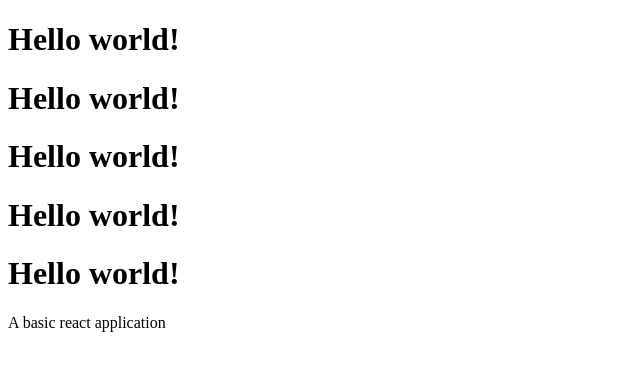
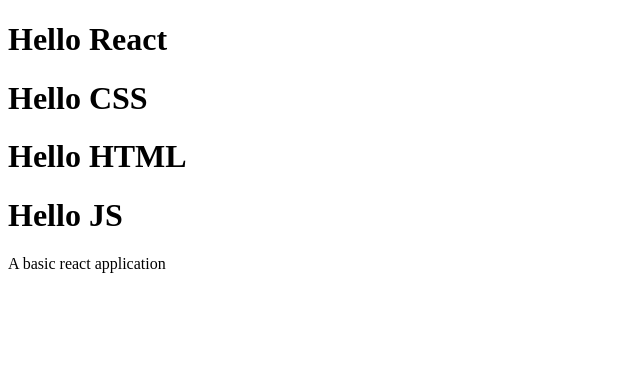
Before and after one commit to vahithabanu/react-fsd56wd2t, a React (Vite) app: page / in a window 1280 px wide. Shown: the top 370 px of the page, without its empty margins (0-640 px from the left). Built offline with nearby package versions, Linux system fonts and the light colour scheme.

Commit message:
props created

```diff
--- a/src/App.jsx
+++ b/src/App.jsx
@@ -10,11 +10,11 @@ import Hello from "./components/Hello";
 function App() {
   return (
     <div>
-   <Hello/>
-   <Hello/>
-   <Hello/>
-   <Hello/>
-   <Hello/>
+   <Hello name="React"/>
+   <Hello name="CSS"/>
+   <Hello name="HTML"/>
+   <Hello name="JS"/>
+
     <p>A basic react application</p>
     </div>
   )
--- a/src/components/Hello.jsx
+++ b/src/components/Hello.jsx
@@ -1,8 +1,11 @@
 //creating our second component
 
-const Hello =() =>{
+const Hello =(props) =>{
+
+    //javascript code
+//console.log(props);
     return(
-      <h1>Hello world!</h1>
+      <h1>Hello {props.name}</h1>
     )
   }
 
```
